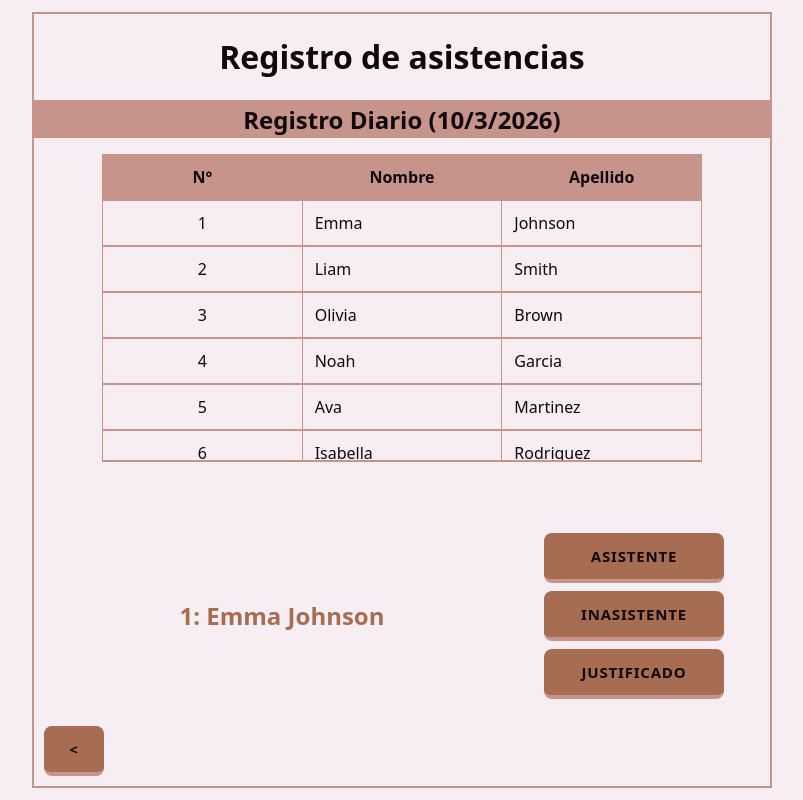
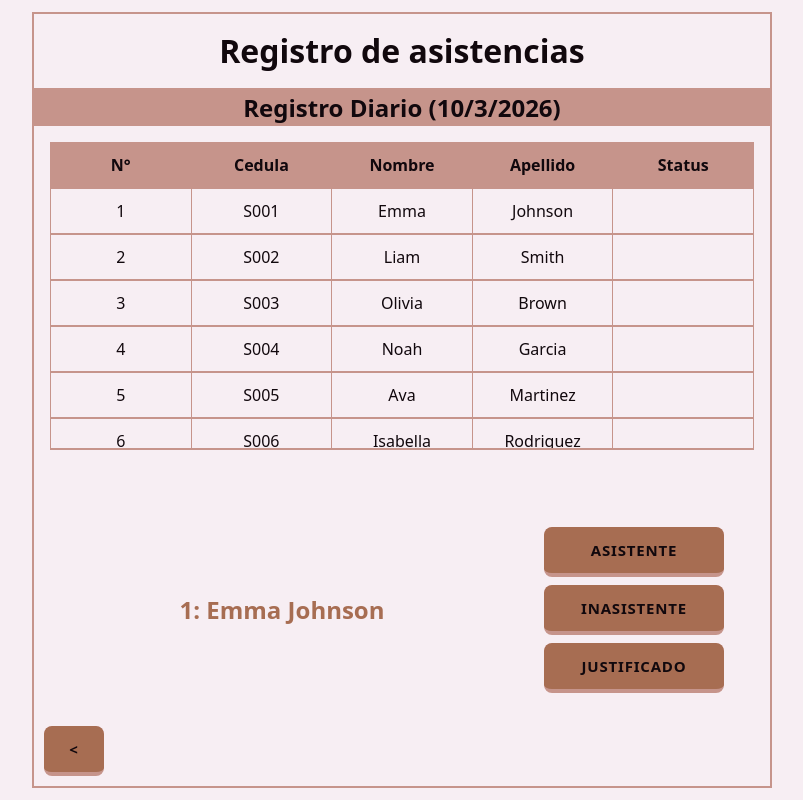
Before and after one commit to RicJDev/attendace-tracker, a React (Vite) app in the folder client/: page /daily in a window 1280 px wide. Shown: the whole page, without its empty margins (238-1041 px from the left). Built offline with nearby package versions, Linux system fonts and the light colour scheme.

Commit message:
style: cambios minimos

```diff
--- a/client/src/components/Header.css
+++ b/client/src/components/Header.css
@@ -1,5 +1,5 @@
 :root {
-  --header-height: 90px;
+  --header-height: 78px;
 }
 
 .main-header {
--- a/client/src/components/StudentList.css
+++ b/client/src/components/StudentList.css
@@ -8,7 +8,6 @@
 .student-list table {
   border-collapse: collapse;
   width: 100%;
-  max-width: 600px;
   background: var(--background);
   border-bottom: 2px solid var(--secondary);
 }
@@ -20,7 +19,7 @@
   text-align: left;
 }
 
-.student-list td:nth-child(1) {
+.student-list td {
   text-align: center;
 }
 
--- a/client/src/components/StudentList.tsx
+++ b/client/src/components/StudentList.tsx
@@ -12,16 +12,20 @@ export function StudentList({ students }: StudentListProps) {
         <thead>
           <tr>
             <th>N°</th>
+            <th>Cedula</th>
             <th>Nombre</th>
             <th>Apellido</th>
+            <th>Status</th>
           </tr>
         </thead>
         <tbody>
           {students.map(({ id, listIndex, name, lastName }) => (
             <tr key={id}>
               <td>{listIndex}</td>
+              <td>{id}</td>
               <td>{name}</td>
               <td>{lastName}</td>
+              <td></td>
             </tr>
           ))}
         </tbody>
```
